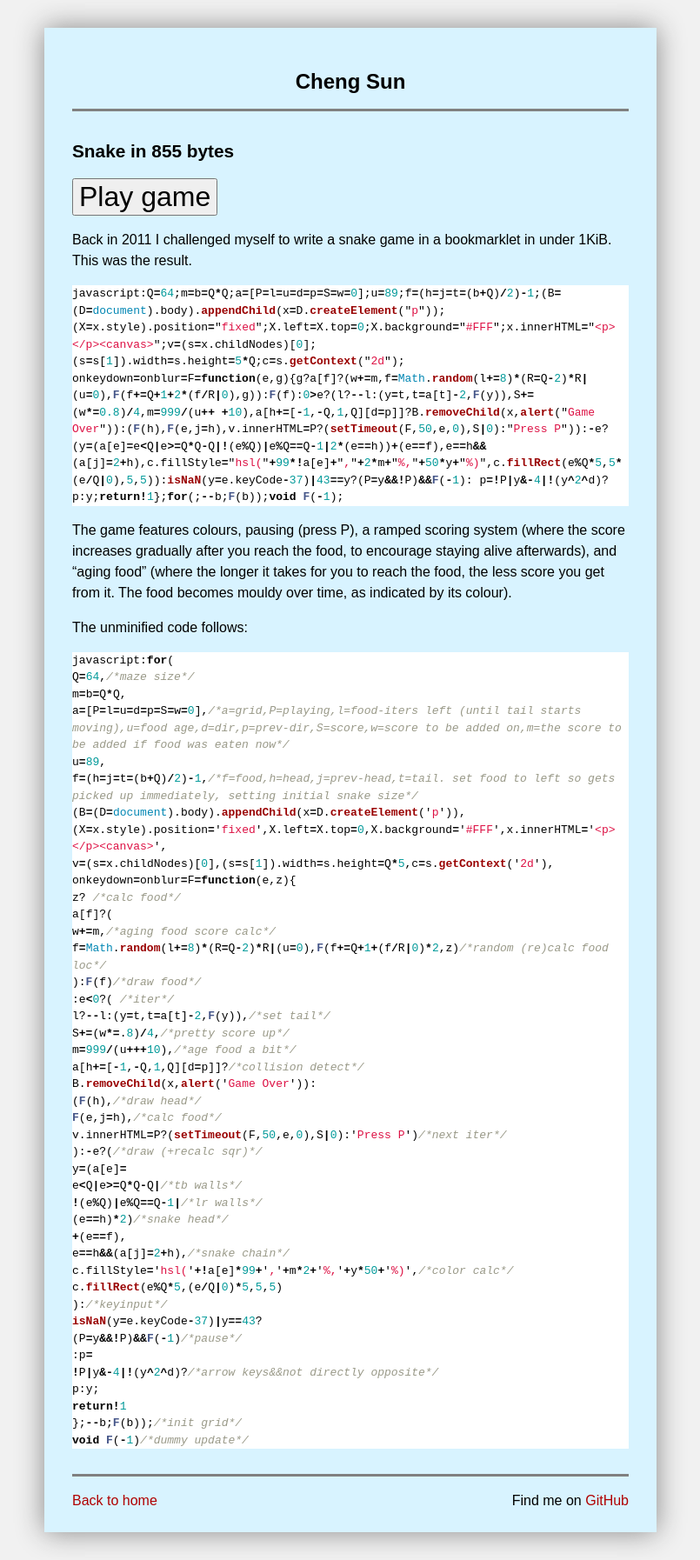
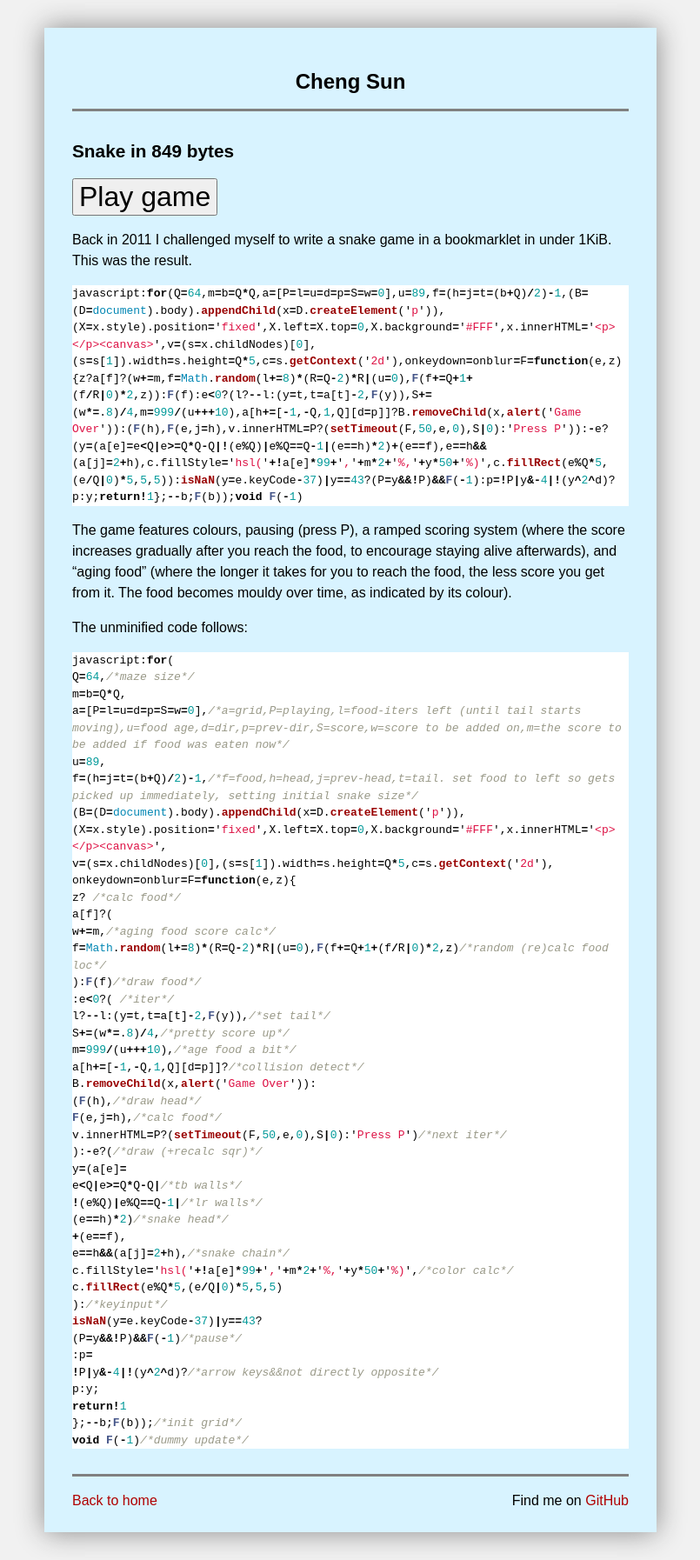
Before and after one commit to chengsun/chengsun.github.com, a Jekyll site: the page built from snake.md, in a window 1280 px wide. Shown: the whole page at 87% size, without its empty margins (237-1042 px from the left). Built offline with Jekyll 4.4.1, drawn with Linux system fonts in a browser that asks for light colours.

Commit message:
apparently the minified version of snake was missing some optimisations; fix that

````diff
--- a/snake.md
+++ b/snake.md
@@ -1,6 +1,6 @@
 ---
 layout: post
-title: Snake in 855 bytes
+title: Snake in 849 bytes
 ---
 
 <button style="font-size: 200%;" onclick='V()'>Play game</button>
@@ -9,12 +9,12 @@ title: Snake in 855 bytes
 Back in 2011 I challenged myself to write a snake game in a bookmarklet in under 1KiB. This was the result.
 
 ```javascript
-javascript:Q=64;m=b=Q*Q;a=[P=l=u=d=p=S=w=0];u=89;f=(h=j=t=(b+Q)/2)-1;(B=(D=document).body).appendChild(x=D.createElement("p"));(X=x.style).position="fixed";X.left=X.top=0;X.background="#FFF";x.innerHTML="<p></p><canvas>";v=(s=x.childNodes)[0];(s=s[1]).width=s.height=5*Q;c=s.getContext("2d"); onkeydown=onblur=F=function(e,g){g?a[f]?(w+=m,f=Math.random(l+=8)*(R=Q-2)*R|(u=0),F(f+=Q+1+2*(f/R|0),g)):F(f):0>e?(l?--l:(y=t,t=a[t]-2,F(y)),S+=(w*=0.8)/4,m=999/(u++ +10),a[h+=[-1,-Q,1,Q][d=p]]?B.removeChild(x,alert("Game Over")):(F(h),F(e,j=h),v.innerHTML=P?(setTimeout(F,50,e,0),S|0):"Press P")):-e?(y=(a[e]=e<Q|e>=Q*Q-Q|!(e%Q)|e%Q==Q-1|2*(e==h))+(e==f),e==h&&(a[j]=2+h),c.fillStyle="hsl("+99*!a[e]+","+2*m+"%,"+50*y+"%)",c.fillRect(e%Q*5,5*(e/Q|0),5,5)):isNaN(y=e.keyCode-37)|43==y?(P=y&&!P)&&F(-1): p=!P|y&-4|!(y^2^d)?p:y;return!1};for(;--b;F(b));void F(-1);
+javascript:for(Q=64,m=b=Q*Q,a=[P=l=u=d=p=S=w=0],u=89,f=(h=j=t=(b+Q)/2)-1,(B=(D=document).body).appendChild(x=D.createElement('p')),(X=x.style).position='fixed',X.left=X.top=0,X.background='#FFF',x.innerHTML='<p></p><canvas>',v=(s=x.childNodes)[0],(s=s[1]).width=s.height=Q*5,c=s.getContext('2d'),onkeydown=onblur=F=function(e,z){z?a[f]?(w+=m,f=Math.random(l+=8)*(R=Q-2)*R|(u=0),F(f+=Q+1+(f/R|0)*2,z)):F(f):e<0?(l?--l:(y=t,t=a[t]-2,F(y)),S+=(w*=.8)/4,m=999/(u+++10),a[h+=[-1,-Q,1,Q][d=p]]?B.removeChild(x,alert('Game Over')):(F(h),F(e,j=h),v.innerHTML=P?(setTimeout(F,50,e,0),S|0):'Press P')):-e?(y=(a[e]=e<Q|e>=Q*Q-Q|!(e%Q)|e%Q==Q-1|(e==h)*2)+(e==f),e==h&&(a[j]=2+h),c.fillStyle='hsl('+!a[e]*99+','+m*2+'%,'+y*50+'%)',c.fillRect(e%Q*5,(e/Q|0)*5,5,5)):isNaN(y=e.keyCode-37)|y==43?(P=y&&!P)&&F(-1):p=!P|y&-4|!(y^2^d)?p:y;return!1};--b;F(b));void F(-1)
 ```
 
 <script>
 function V(){
-Q=64;m=b=Q*Q;a=[P=l=u=d=p=S=w=0];u=89;f=(h=j=t=(b+Q)/2)-1;(B=(D=document).body).appendChild(x=D.createElement("p"));(X=x.style).position="fixed";X.left=X.top=0;X.background="#FFF";x.innerHTML="<p></p><canvas>";v=(s=x.childNodes)[0];(s=s[1]).width=s.height=5*Q;c=s.getContext("2d"); onkeydown=onblur=F=function(e,g){g?a[f]?(w+=m,f=Math.random(l+=8)*(R=Q-2)*R|(u=0),F(f+=Q+1+2*(f/R|0),g)):F(f):0>e?(l?--l:(y=t,t=a[t]-2,F(y)),S+=(w*=0.8)/4,m=999/(u++ +10),a[h+=[-1,-Q,1,Q][d=p]]?B.removeChild(x,alert("Game Over")):(F(h),F(e,j=h),v.innerHTML=P?(setTimeout(F,50,e,0),S|0):"Press P")):-e?(y=(a[e]=e<Q|e>=Q*Q-Q|!(e%Q)|e%Q==Q-1|2*(e==h))+(e==f),e==h&&(a[j]=2+h),c.fillStyle="hsl("+99*!a[e]+","+2*m+"%,"+50*y+"%)",c.fillRect(e%Q*5,5*(e/Q|0),5,5)):isNaN(y=e.keyCode-37)|43==y?(P=y&&!P)&&F(-1): p=!P|y&-4|!(y^2^d)?p:y;return!1};for(;--b;F(b));void F(-1);
+for(Q=64,m=b=Q*Q,a=[P=l=u=d=p=S=w=0],u=89,f=(h=j=t=(b+Q)/2)-1,(B=(D=document).body).appendChild(x=D.createElement('p')),(X=x.style).position='fixed',X.left=X.top=0,X.background='#FFF',x.innerHTML='<p></p><canvas>',v=(s=x.childNodes)[0],(s=s[1]).width=s.height=Q*5,c=s.getContext('2d'),onkeydown=onblur=F=function(e,z){z?a[f]?(w+=m,f=Math.random(l+=8)*(R=Q-2)*R|(u=0),F(f+=Q+1+(f/R|0)*2,z)):F(f):e<0?(l?--l:(y=t,t=a[t]-2,F(y)),S+=(w*=.8)/4,m=999/(u+++10),a[h+=[-1,-Q,1,Q][d=p]]?B.removeChild(x,alert('Game Over')):(F(h),F(e,j=h),v.innerHTML=P?(setTimeout(F,50,e,0),S|0):'Press P')):-e?(y=(a[e]=e<Q|e>=Q*Q-Q|!(e%Q)|e%Q==Q-1|(e==h)*2)+(e==f),e==h&&(a[j]=2+h),c.fillStyle='hsl('+!a[e]*99+','+m*2+'%,'+y*50+'%)',c.fillRect(e%Q*5,(e/Q|0)*5,5,5)):isNaN(y=e.keyCode-37)|y==43?(P=y&&!P)&&F(-1):p=!P|y&-4|!(y^2^d)?p:y;return!1};--b;F(b));void F(-1)
 }
 </script>
 
````
